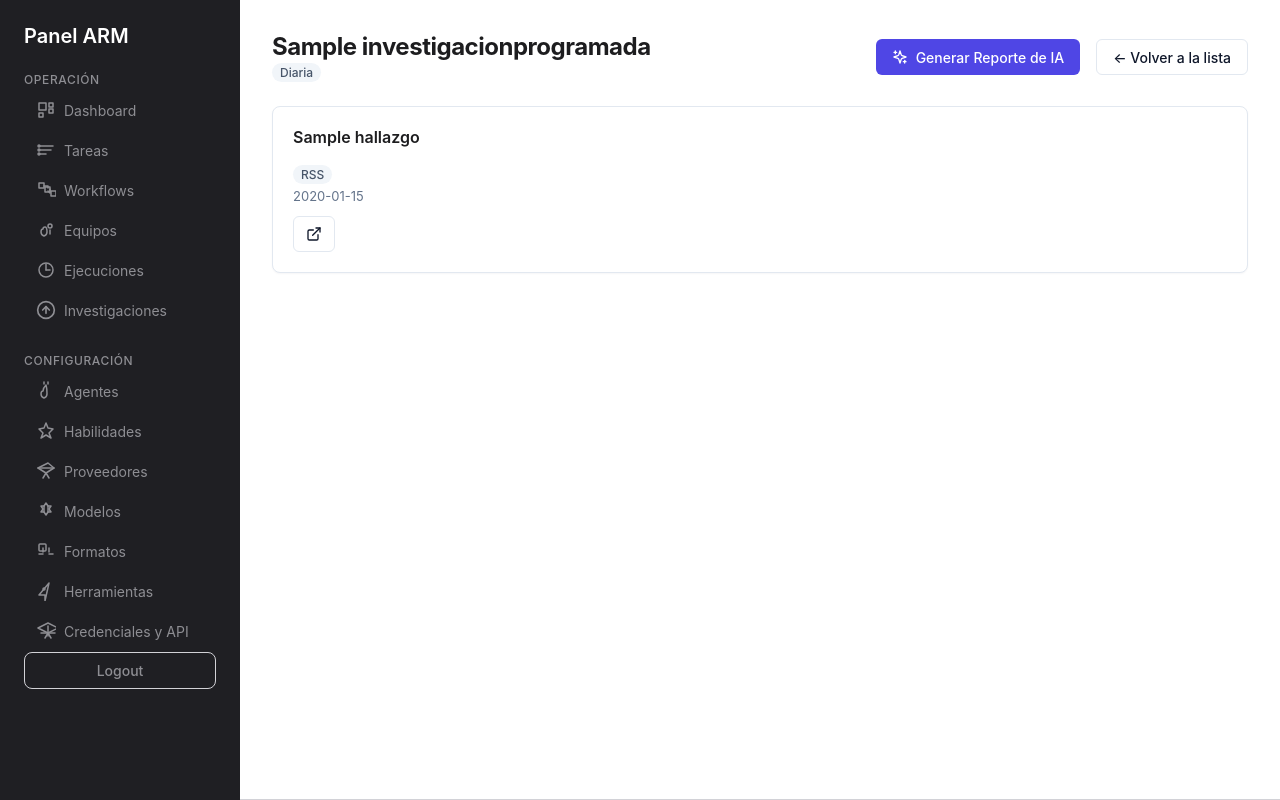
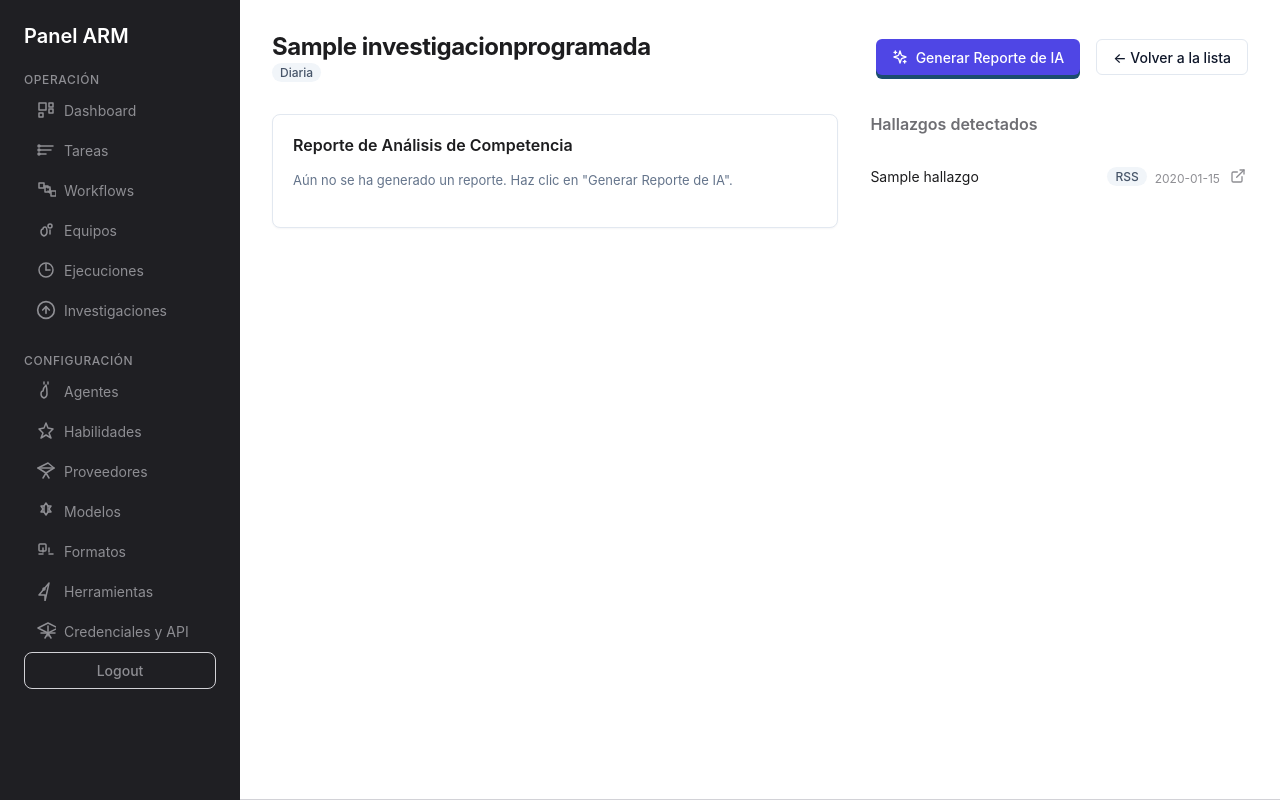
Before and after one commit to whinder251/arm-agentes, a Django app: page /panel/investigaciones/1/detalle/ in a window 1280 px wide. Run offline with Django 5.2, Linux system fonts and the light colour scheme; a user stored in the database is signed in; tables that the repository leaves empty hold one stand-in row (values such as "Sample post"); data that the repository does not hold is empty; parts of the project's set-up code (start-up, migrations or seed data) failed here and were passed over; some libraries are stand-ins or nearby versions.

Commit message:
UI-SKEUO-02+IA-03: Reporte a la izquierda, hallazgos compactos y persistencia como Artefacto

```diff
--- a/apps/checks/analisis.py
+++ b/apps/checks/analisis.py
@@ -11,6 +11,9 @@ from apps.core.models import (
     Habilidad,
     InvestigacionProgramada,
     ModeloLLM,
+    Agente,
+    Tarea,
+    Artefacto,
 )
 from apps.providers.base import ErrorProveedor
 from apps.providers.router import Router
@@ -18,6 +21,7 @@ from apps.providers.router import Router
 logger = logging.getLogger(__name__)
 
 SLUG_HABILIDAD = "analista-competencia"
+SLUG_HABILIDAD_ARTEFACTO = "analista-artefacto-minimo"
 MAX_HALLAZGOS = 15
 
 MENSAJE_SIN_DATOS = (
@@ -79,6 +83,39 @@ def _modelos_activos() -> list[ModeloLLM]:
     )
 
 
+def _obtener_o_crear_tarea_minima() -> Tarea:
+    """Obtiene o crea una tarea mínima vinculable a un Artefacto.
+
+    ``Artefacto.tarea`` es obligatoria y no hay FK directa a
+    ``InvestigacionProgramada``, por eso se reusa una tarea mínima del
+    sistema y se deja el vínculo real en ``Artefacto.metadata``.
+    """
+    habilidad, _ = Habilidad.objects.get_or_create(
+        slug=SLUG_HABILIDAD_ARTEFACTO,
+        defaults={
+            "nombre": "Analista (artefacto mínimo)",
+            "instrucciones": "Tarea interna para persistencia de artefactos.",
+            "modo_ejecucion": "auto",
+        },
+    )
+    agente, _ = Agente.objects.get_or_create(
+        nombre="Agente mínimo para artefactos",
+        defaults={
+            "rol": "Agente interno sin modelo asignado.",
+            "modelo": None,
+        },
+    )
+    if not agente.habilidades.filter(pk=habilidad.pk).exists():
+        agente.habilidades.add(habilidad)
+    tarea = Tarea.objects.create(
+        agente=agente,
+        habilidad=habilidad,
+        estado=Tarea.Estado.COLA,
+        payload={},
+    )
+    return tarea
+
+
 def generar_reporte_competencia(investigacion_id: int) -> str:
     """Genera un reporte Markdown a partir de los últimos hallazgos.
 
@@ -89,18 +126,21 @@ def generar_reporte_competencia(investigacion_id: int) -> str:
         InvestigacionProgramada.objects.filter(pk=investigacion_id).first()
     )
     if investigacion is None:
-        return MENSAJE_INVESTIGACION_NO_ENCONTRADA
+        return {
+            "reporte": MENSAJE_INVESTIGACION_NO_ENCONTRADA,
+            "artefacto_id": None,
+        }
 
     hallazgos = list(
         Hallazgo.objects.filter(investigacion=investigacion)
         .order_by("-detectado_en", "-pk")[:MAX_HALLAZGOS]
     )
     if not hallazgos:
-        return MENSAJE_SIN_DATOS
+        return {"reporte": MENSAJE_SIN_DATOS, "artefacto_id": None}
 
     modelos = _modelos_activos()
     if not modelos:
-        return MENSAJE_SIN_MODELOS
+        return {"reporte": MENSAJE_SIN_MODELOS, "artefacto_id": None}
 
     prompt_sistema = _obtener_prompt_sistema()
     prompt_usuario = (
@@ -118,12 +158,21 @@ def generar_reporte_competencia(investigacion_id: int) -> str:
         respuesta = Router(modelos).completar(mensajes)
     except ErrorProveedor as error:
         logger.warning("Error del proveedor al generar reporte: %s", error)
-        return MENSAJE_ERROR_LLM.format(error=error)
+        return {
+            "reporte": MENSAJE_ERROR_LLM.format(error=error),
+            "artefacto_id": None,
+        }
     except Exception:
         logger.exception("Error inesperado al generar reporte de competencia")
-        return MENSAJE_ERROR_INESPERADO
+        return {"reporte": MENSAJE_ERROR_INESPERADO, "artefacto_id": None}
 
     reporte = (respuesta.texto or "").strip()
     if not reporte:
-        return MENSAJE_RESPUESTA_VACIA
-    return reporte
+        return {"reporte": MENSAJE_RESPUESTA_VACIA, "artefacto_id": None}
+    tarea = _obtener_o_crear_tarea_minima()
+    artefacto = Artefacto.objects.create(
+        tarea=tarea,
+        contenido=reporte,
+        metadata={"investigacion_id": investigacion.pk},
+    )
+    return {"reporte": reporte, "artefacto_id": artefacto.id}
--- a/apps/panel/templates/panel/investigacion_detalle.html
+++ b/apps/panel/templates/panel/investigacion_detalle.html
@@ -8,9 +8,9 @@
         <span class="badge badge-neutral">{{ investigacion.get_frecuencia_display }}</span>
     </div>
     <div class="acciones-encabezado">
-        <form method="post">
+        <form id="form-reporte-ia" method="post" onsubmit="return confirmarRegeneracion()">
             {% csrf_token %}
-            <button type="submit" class="btn btn-primary">
+            <button type="submit" id="btn-generar-reporte" class="btn btn-primary btn-fisico" data-tiene-reporte="{{ tiene_reporte_previo|yesno:'true,false' }}">
                 <svg width="16" height="16" viewBox="0 0 24 24" fill="none" stroke="currentColor" stroke-width="2" stroke-linecap="round" stroke-linejoin="round" aria-hidden="true"><path d="m12 3-1.912 5.813a2 2 0 0 1-1.275 1.275L3 12l5.813 1.912a2 2 0 0 1 1.275 1.275L12 21l1.912-5.813a2 2 0 0 1 1.275-1.275L21 12l-5.813-1.912a2 2 0 0 1-1.275-1.275L12 3Z"/><path d="M5 3v4"/><path d="M19 17v4"/><path d="M3 5h4"/><path d="M17 19h4"/></svg>
                 Generar Reporte de IA
             </button>
@@ -23,41 +23,55 @@
 <div class="alerta-error">No se pudo generar el reporte. Intenta de nuevo más tarde.</div>
 {% endif %}
 
-{% if not hallazgos %}
+{% if error_reporte %}
+<div class="alerta-error">No se pudo generar el reporte. Intenta de nuevo más tarde.</div>
+{% endif %}
+
+{% if hallazgos or reporte_ia %}
+<div class="grid-detalle-investigacion">
+    <div class="col-primaria">
+        {% if reporte_ia %}
+        <div class="hoja-reporte">
+            <h3>Reporte de Análisis de Competencia</h3>
+            <div class="markdown-content">{{ reporte_ia|markdownify }}</div>
+        </div>
+        {% else %}
+        <div class="card">
+            <h3>Reporte de Análisis de Competencia</h3>
+            <p class="help-text">Aún no se ha generado un reporte. Haz clic en "Generar Reporte de IA".</p>
+        </div>
+        {% endif %}
+    </div>
+
+    <div class="col-secundaria">
+        {% if hallazgos %}
+        <h3 class="subtitulo">Hallazgos detectados</h3>
+        <ul class="lista-hallazgos">
+        {% for h in hallazgos %}
+        <li class="fila-hallazgo">
+            <span class="titulo-hallazgo">{{ h.titulo|default:"Sin título"|truncatechars:80 }}</span>
+            <span class="badge badge-neutral">{{ h.get_tipo_fuente_display }}</span>
+            {% if h.fecha_publicacion %}
+            <span class="fecha-hallazgo help-text">{{ h.fecha_publicacion }}</span>
+            {% else %}
+            <span class="fecha-hallazgo help-text">Sin fecha</span>
+            {% endif %}
+            {% if h.url_articulo %}
+            <a href="{{ h.url_articulo }}" target="_blank" rel="noopener noreferrer" class="enlace-externo" aria-label="Abrir {{ h.titulo|default:'artículo' }}">
+                <svg width="16" height="16" viewBox="0 0 24 24" fill="none" stroke="currentColor" stroke-width="2" stroke-linecap="round" stroke-linejoin="round" aria-hidden="true"><path d="M18 13v6a2 2 0 0 1-2 2H5a2 2 0 0 1-2-2V8a2 2 0 0 1 2-2h6"/><polyline points="15 3 21 3 21 9"/><line x1="10" y1="14" x2="21" y2="3"/></svg>
+            </a>
+            {% endif %}
+        </li>
+        {% endfor %}
+        </ul>
+        {% else %}
+        <p class="help-text">Aún no se han detectado artículos. Ejecuta la investigación manualmente.</p>
+        {% endif %}
+    </div>
+</div>
+{% else %}
 <div class="vacio">
     <p class="help-text">Aún no se han detectado artículos. Ejecuta la investigación manualmente.</p>
 </div>
-{% else %}
-<div class="grid-investigaciones">
-    {% for h in hallazgos %}
-    <div class="card">
-        <div class="fila-investigacion">
-            <div class="info-investigacion">
-                <h3>{{ h.titulo|default:"Sin título"|truncatechars:80 }}</h3>
-                <span class="badge badge-neutral">{{ h.get_tipo_fuente_display }}</span>
-                {% if h.fecha_publicacion %}
-                <div class="help-text">{{ h.fecha_publicacion }}</div>
-                {% else %}
-                <div class="help-text">Sin fecha</div>
-                {% endif %}
-            </div>
-            <div class="acciones-investigacion">
-                {% if h.url_articulo %}
-                <a href="{{ h.url_articulo }}" target="_blank" rel="noopener noreferrer" class="btn btn-secondary btn-sm">
-                    <svg width="16" height="16" viewBox="0 0 24 24" fill="none" stroke="currentColor" stroke-width="2" stroke-linecap="round" stroke-linejoin="round"><path d="M18 13v6a2 2 0 0 1-2 2H5a2 2 0 0 1-2-2V8a2 2 0 0 1 2-2h6"/><polyline points="15 3 21 3 21 9"/><line x1="10" y1="14" x2="21" y2="3"/></svg>
-                </a>
-                {% endif %}
-            </div>
-        </div>
-    </div>
-    {% endfor %}
-</div>
-{% endif %}
-
-{% if reporte_ia %}
-<div class="card">
-    <h3>Reporte de Análisis de Competencia</h3>
-    <div class="markdown-content">{{ reporte_ia|markdownify }}</div>
-</div>
 {% endif %}
 {% endblock %}
--- a/apps/panel/views.py
+++ b/apps/panel/views.py
@@ -21,7 +21,7 @@ from apps.checks.analisis import generar_reporte_competencia
 from apps.core.models import (
     Tarea, Proveedor, ModeloLLM, Habilidad, FormatoSalida, Herramienta, Agente, Equipo,
     Workflow, PasoWorkflow, Ejecucion, IntegracionConfig, DestinoPublicacion, Credencial,
-    InvestigacionProgramada,
+    InvestigacionProgramada, Artefacto,
 )
 import json
 import requests
@@ -1663,19 +1663,37 @@ def detalle_investigacion(request, pk):
         "hallazgos": hallazgos,
     }
 
+    tiene_reporte_previo = False
+    artefacto_previo = (
+        Artefacto.objects.filter(metadata__investigacion_id=pk)
+        .order_by("-id")
+        .first()
+    )
+    if artefacto_previo:
+        contexto["reporte_ia"] = artefacto_previo.contenido
+        tiene_reporte_previo = True
+
     if request.method == "POST":
         try:
-            reporte = generar_reporte_competencia(pk)
+            resultado = generar_reporte_competencia(pk)
         except Exception:
             logger.exception(
                 "Error inesperado generando reporte de investigación %s", pk
             )
             contexto["error_reporte"] = True
         else:
-            if reporte:
-                contexto["reporte_ia"] = reporte
+            reporte_texto = (
+                resultado.get("reporte", "")
+                if isinstance(resultado, dict)
+                else (resultado or "")
+            )
+            if reporte_texto:
+                contexto["reporte_ia"] = reporte_texto
+                tiene_reporte_previo = True
             else:
                 contexto["error_reporte"] = True
+
+    contexto["tiene_reporte_previo"] = tiene_reporte_previo
 
     return render(
         request,
--- a/static/css/app.css
+++ b/static/css/app.css
@@ -1056,3 +1056,101 @@ td input[type="checkbox"] {
 .tabla-acciones .enlace-editar {
   margin-right: 0; /* Anula el margen por defecto para respetar el gap de 8px */
 }
+
+/* Paso UI-SKEUO-01: diseño skeuomórfico de 2 columnas para investigaciones */
+.grid-detalle-investigacion {
+  display: grid;
+  grid-template-columns: 3fr 2fr;
+  gap: 2rem;
+  margin-top: var(--space-xl);
+  align-items: start;
+}
+
+.col-primaria {
+  min-width: 0;
+}
+
+.col-secundaria {
+  min-width: 0;
+}
+
+@media (max-width: 768px) {
+  .grid-detalle-investigacion {
+    grid-template-columns: 1fr;
+  }
+}
+
+.hoja-reporte {
+  background-color: #fdfbf7;
+  border: 1px solid rgba(0, 0, 0, 0.05);
+  border-radius: 4px;
+  padding: 2rem;
+  box-shadow: 0 10px 30px -10px rgba(0, 0, 0, 0.15), 0 4px 6px -4px rgba(0, 0, 0, 0.1);
+}
+
+.btn-fisico {
+  box-shadow: 0 4px 0 #1a4d6e;
+  transition: box-shadow var(--transition-fast), transform var(--transition-fast);
+}
+
+.btn-fisico:active {
+  box-shadow: none;
+  transform: translateY(4px);
+}
+
+/* Paso UI-SKEUO-02: lista compacta de hallazgos */
+.lista-hallazgos {
+  list-style: none;
+  margin: 0;
+  padding: 0;
+  display: flex;
+  flex-direction: column;
+  gap: 0;
+}
+
+.fila-hallazgo {
+  display: flex;
+  align-items: center;
+  gap: var(--space-sm);
+  padding: var(--space-sm) 0;
+  border-bottom: 1px solid var(--border-subtle);
+  cursor: default;
+}
+
+.fila-hallazgo:last-child {
+  border-bottom: none;
+}
+
+.fila-hallazgo:hover {
+  background-color: var(--bg-surface-hover);
+}
+
+.titulo-hallazgo {
+  flex: 1;
+  min-width: 0;
+  font-size: var(--text-sm);
+  color: var(--text-primary);
+  white-space: nowrap;
+  overflow: hidden;
+  text-overflow: ellipsis;
+}
+
+.fecha-hallazgo {
+  font-size: var(--text-xs);
+  color: var(--text-tertiary);
+  white-space: nowrap;
+}
+
+.enlace-externo {
+  display: inline-flex;
+  align-items: center;
+  justify-content: center;
+  width: 20px;
+  height: 20px;
+  color: var(--text-tertiary);
+  flex-shrink: 0;
+}
+
+.enlace-externo:hover {
+  color: var(--accent-primary);
+}
```
Also changed, not shown: docs/plan.md (+30 -0 lines), tests/test_analisis.py (+43 -11 lines), tests/test_panel.py (+5 -4 lines).
